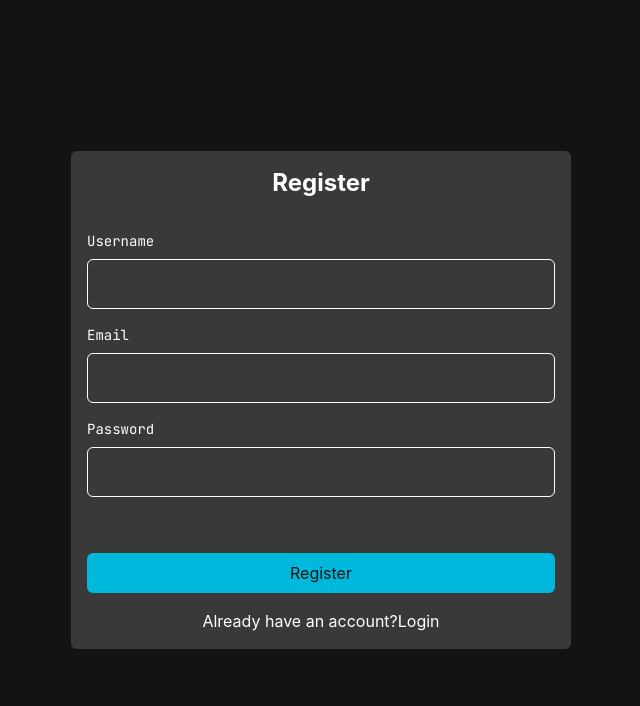
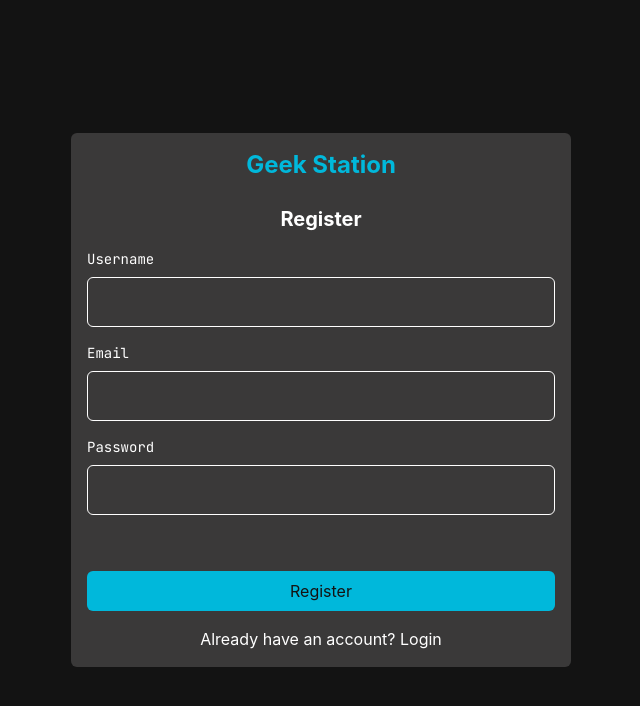
Before and after one commit to thecodemaster12/geek-station, a React (Vite) app: page /register in a window 1280 px wide. Shown: the top 706 px of the page, without its empty margins (319-959 px from the left). Built offline with nearby package versions, Linux system fonts and the light colour scheme.

Commit message:
Fix auth layout

```diff
--- a/src/Pages/Auth/LoginPage.jsx
+++ b/src/Pages/Auth/LoginPage.jsx
@@ -5,8 +5,8 @@ import ButtonForm from "../../components/ButtonForm";
 const LoginPage = () => {
   return (
     <>
-      <div className="flex flex-col gap-8">
-        <h1 className="text-center text-2xl font-bold">Login</h1>
+      <div className="flex flex-col gap-4">
+        <h1 className="text-center text-xl font-bold">Login</h1>
 
         <form className="flex flex-col gap-4" action="">
           <InputForm label="Email" type="email" name="email" />
@@ -15,7 +15,7 @@ const LoginPage = () => {
           <div className="mt-4 md:mt-10 flex flex-col gap-4">
             <ButtonForm label="Login" />
             <p className="text-center">
-              Don't have an account?
+              Don't have an account? {" "}
               <Link to="/register" className="hover:text-cyan-500">
                 Register
               </Link>
--- a/src/Pages/Auth/RegisterPage.jsx
+++ b/src/Pages/Auth/RegisterPage.jsx
@@ -5,8 +5,8 @@ import ButtonForm from "../../components/ButtonForm";
 const RegisterPage = () => {
   return (
     <>
-      <div className="flex flex-col gap-8">
-        <h1 className="text-center text-2xl font-bold">Register</h1>
+      <div className="flex flex-col gap-4">
+        <h1 className="text-center text-xl font-bold">Register</h1>
 
         <form className="flex flex-col gap-4" action="">
           <InputForm label="Username" type="text" name="username" />
@@ -16,7 +16,7 @@ const RegisterPage = () => {
           <div className="mt-4 md:mt-10 flex flex-col gap-4">
             <ButtonForm label="Register" />
             <p className="text-center">
-              Already have an account?
+              Already have an account? {" "}
               <Link to="/login" className="hover:text-cyan-500">
                 Login
               </Link>
--- a/src/layout/AuthLayout.jsx
+++ b/src/layout/AuthLayout.jsx
@@ -1,10 +1,16 @@
-import { Outlet } from "react-router-dom";
+import { Link, Outlet } from "react-router-dom";
 
 const AuthLayout = () => {
   return (
     <>
       <div className="min-h-screen flex justify-center items-center">
         <div className="min-w-[350px] md:min-w-[500px] bg-dark-gray rounded-md p-4">
+          <Link to="/">
+            <h1 className="shrink-0 font-bold text-2xl text-cyan-500 select-none text-center mb-6">
+              {" "}
+              Geek Station
+            </h1>
+          </Link>
           <Outlet />
         </div>
       </div>
```
